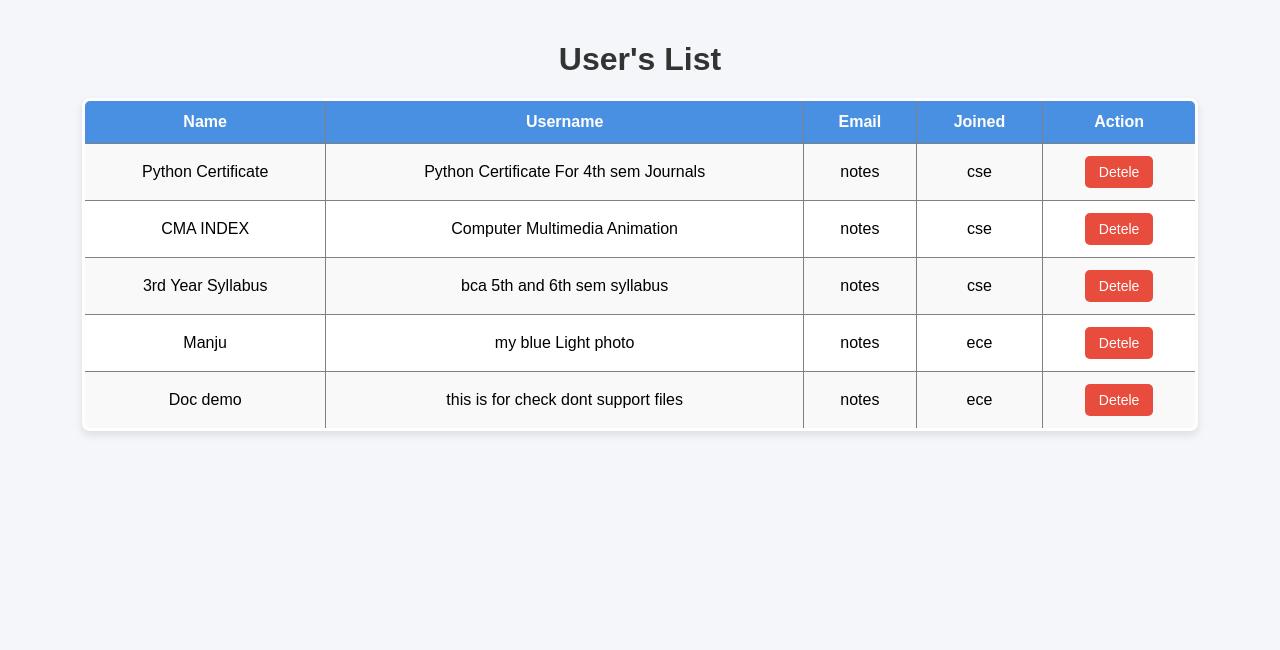
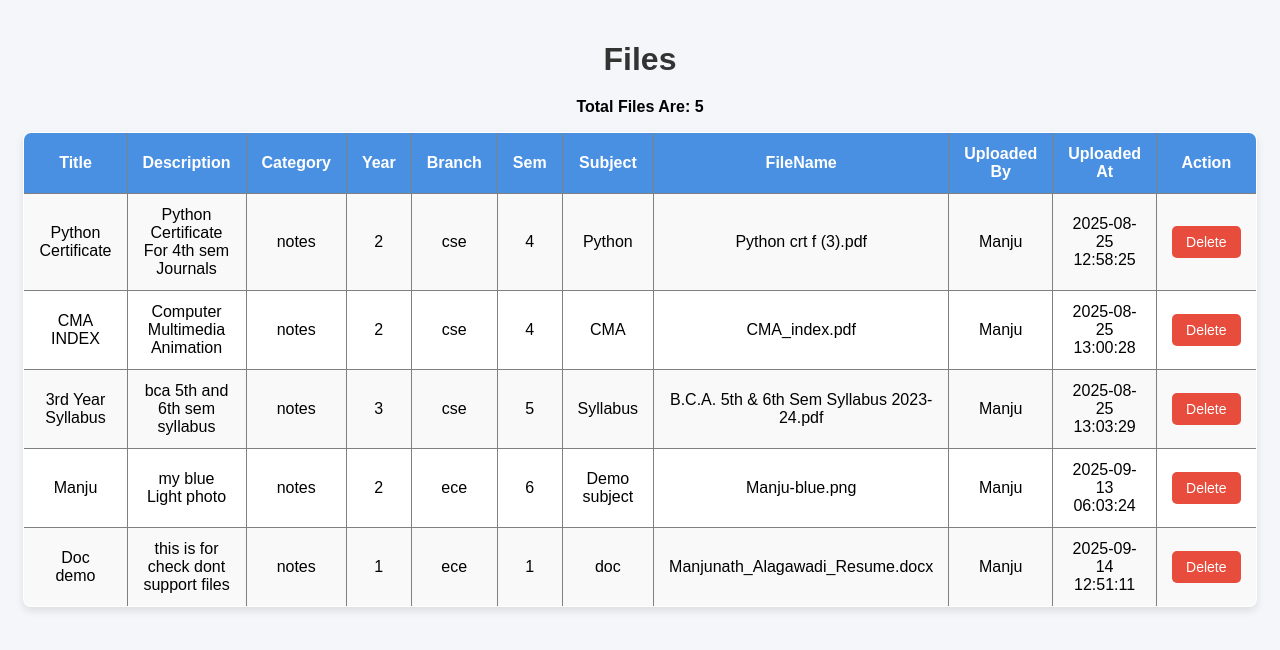
Before and after one commit to Manju200417/NotesApp, a Flask app: page /admin/files in a window 1280 px wide. Shown: the top 650 px of the page. Run offline with Flask 3, Linux system fonts and the light colour scheme; a user stored in the database is signed in; data comes from the database, SQL or seed files in the repository; both versions use the stored data as it was before the commit.

Commit message:
Added all files view for admin and added total number of files and users massage for admin

```diff
--- a/admin.py
+++ b/admin.py
@@ -1,8 +1,7 @@
+from flask import session,redirect,url_for,render_template,request,Blueprint
+from dotenv import load_dotenv
 import sqlite3
 import os
-from flask import session,redirect,url_for
-from flask import render_template,request,Blueprint
-from dotenv import load_dotenv
 
 admin_bp = Blueprint('admin',__name__,url_prefix='/admin')
 
@@ -32,6 +31,7 @@ def require_login():
     if request.endpoint not in routes_to_avoid and 'admin' not in session:
         return redirect(url_for('admin.admin_login'))
 
+# ----------------------------admin-Login----------------------------------------------------------
 
 @admin_bp.route('/admin_login',methods=['GET', 'POST'])
 def admin_login():
@@ -60,13 +60,17 @@ def admin_login():
 def dashboard():
     return render_template("admin/admin_dashboard.html")
 
+# ----------------------------Users----------------------------------------------------------
+
 @admin_bp.route('/users',methods=['GET','POST'])
 def users():
     err = ''
+    total = 0
     db = sqlite3.connect("notesapp.db")
     c = db.cursor()
     try:
         users_data = c.execute("select * from users").fetchall()
+        total = len(users_data)
 
         id = request.form.get("user_id")
         if id:
@@ -75,6 +79,7 @@ def users():
                 c.execute("delete from users where id = ?",(id,))
                 db.commit()
                 err = "User deletd sussefully !"
+                return redirect(url_for('admin.users'))
 
             else:
                 err = "Admin user cannot be deleted."
@@ -84,21 +89,25 @@ def users():
     finally:
         db.close()
 
-    return render_template("admin/user_data.html",data = users_data,err = err)
+    return render_template("admin/user_data.html",data = users_data,err = err, total = total)
+# ----------------------------files----------------------------------------------------------
 
 @admin_bp.route('/files',methods=['GET','POST'])
 def files():
     err = ''
+    total = 0
     db = sqlite3.connect("notesapp.db")
     c = db.cursor()
     try:
         files_data = c.execute("select * from files_metadata").fetchall()
+        total = len(files_data)
 
         id = request.form.get("user_id")
         if id :
             c.execute("delete from files_metadata where id = ?",(id,))
             db.commit()
             err = "file deletd sussefully !"
+            return redirect(url_for('admin.files'))
 
     except Exception as e:
         err = f"Error: {e}"
@@ -106,7 +115,9 @@ def files():
     finally:
         db.close()
 
-    return render_template("admin/user_data.html",data = files_data,err = err)
+    return render_template("admin/all_files.html",data = files_data,err = err ,total = total)
+
+# ----------------------------admin-logout----------------------------------------------------------
 
 @admin_bp.route("/logout")
 def admin_logout():
--- a/app.py
+++ b/app.py
@@ -181,7 +181,7 @@ def profile():
 
 if __name__ == "__main__":
     try:
-        app.run(host="0.0.0.0",port=5000,debug=True)
+        app.run(port=5000,debug=True)
         # app.run(port=5000)
 
     except Exception as e:
--- a/static/user_data.css
+++ b/static/user_data.css
@@ -60,3 +60,9 @@
         .delete-btn:active {
             transform: scale(0.95);
         }
+
+        .error-msg {
+            color: red;
+            font-weight: bold;
+            margin-bottom: 10px;
+        }
--- /dev/null
+++ b/templates/admin/all_files.html
@@ -0,0 +1,58 @@
+<!DOCTYPE html>
+<html lang="en">
+
+<head>
+    <meta charset="UTF-8">
+    <title>Admin-User Data</title>
+    <meta name="viewport" content="width=device-width, initial-scale=1.0">
+    <link rel="stylesheet" href="{{ url_for('static', filename='user_data.css') }}">
+</head>
+
+<body>
+    <h1>Files</h1>
+
+    {% if err %}
+    <p class="error-msg">{{ err }}</p>
+    {% endif %}
+
+    {% if data %}
+    <p style="text-align: center; font-weight: bold;">Total Files Are: {{ total }}</p>
+    <table border="1">
+        <tr>
+            <th>Title</th>
+            <th>Description</th>
+            <th>Category</th>
+            <th>Year</th>
+            <th>Branch</th>
+            <th>Sem</th>
+            <th>Subject</th>
+            <th>FileName</th>
+            <th>Uploaded By</th>
+            <th>Uploaded At</th>
+            <th>Action</th>
+        </tr>
+        {% for user in data %}
+        <tr>
+            <td>{{ user[1] }}</td>
+            <td>{{ user[2] }}</td>
+            <td>{{ user[3] }}</td>
+            <td>{{ user[4] }}</td>
+            <td>{{ user[5] }}</td>
+            <td>{{ user[6] }}</td>
+            <td>{{ user[7] }}</td>
+            <td>{{ user[8] }}</td>
+            <td>{{ user[10] }}</td>
+            <td>{{ user[11] }}</td>
+            <td>
+                <form method="post" onsubmit="return confirm('Are you sure you want to delete this user?');"
+                    style="display:inline;">
+                    <button class="delete-btn" name="user_id" value="{{ user[0] }}">Delete</button>
+                </form>
+            </td>
+        </tr>
+        {% endfor %}
+    </table>
+    {% endif %}
+</body>
+
+</html>
--- a/templates/admin/user_data.html
+++ b/templates/admin/user_data.html
@@ -14,6 +14,8 @@
 
     {% if err %}<p>{{err}}</p>{% endif %}
     {% if data %}
+    <p style="text-align: center; font-weight: bold;">Total Users Are: {{ total }}</p>
+
     <table border="3">
         <tr>
             <th>Name</th>
@@ -27,7 +29,7 @@
             <td>{{user[1]}}</td>
             <td>{{user[2]}}</td>
             <td>{{user[3]}}</td>
-            <td>{{user[5]}}</td>
+            <td>{{user[6]}}</td>
             <td>
                 <form method="post" onsubmit="return confirm('Are you sure you want to delete this user?');"
                     style="display:inline;">
```
Also changed, not shown: README.md, notesapp.db (deleted). Lines whose indentation alone changed are shown as unchanged.
